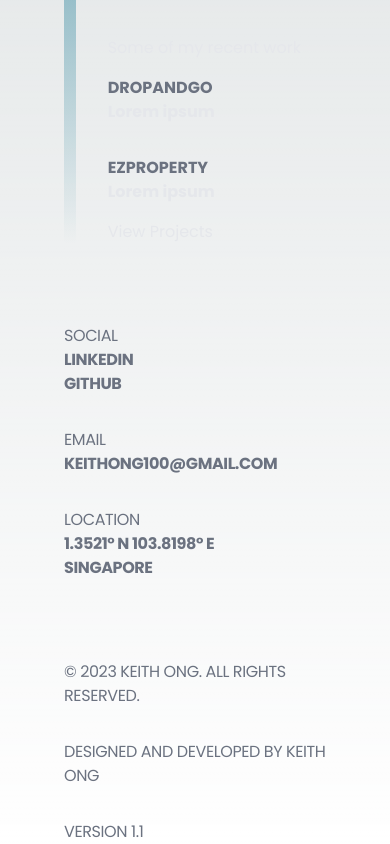
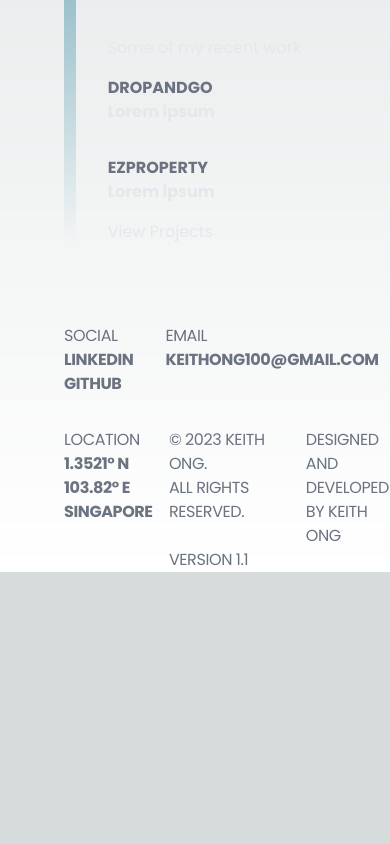
Before and after one commit to Earthstomp/portfolio, a Next.js app in the folder portfolio/: page / in a window 390 px wide. Shown: the part 616-1460 px from the top of the page. After the commit the page ends 1188 px from the top, so only its background shows below. Built offline with nearby package versions, Linux system fonts and the light colour scheme; grey boxes are pictures that could not be loaded.

Commit message:
style: add breakpoints to footer

```diff
--- a/portfolio/app/components/Footer.tsx
+++ b/portfolio/app/components/Footer.tsx
@@ -3,54 +3,87 @@ import Link from "next/link"
 const Footer = () => {
     return (
         <footer className="pt-20 px-16 text-gray-500">
-            <div className="sm:grid-cols-2 grid lg:grid-cols-3 gap-8">
+            <div className="grid sm:grid-cols-6 md:grid-cols-6 lg:grid-cols-6 gap-8">
                 <div className="sm:text-xs md:text-sm lg:text-md uppercase tracking-tight">
                     Social
                     <div className="">
-                        <a className="hover:text-cyan-500 transition duration-500 font-bold sm:text-md md:text-lg lg:text-xl " href="https://tinyurl.com/linkedin-keith">
+                        <a className="hover:text-cyan-500 transition duration-500 font-bold sm:text-md md:text-md lg:text-xl " href="https://tinyurl.com/linkedin-keith">
                             Linkedin
                         </a>
                         <br />
 
-                        <a className="hover:text-cyan-500 transition duration-500 font-bold sm:text-md md:text-lg lg:text-xl" href="https://github.com/Earthstomp">
+                        <a className="hover:text-cyan-500 transition duration-500 font-bold sm:text-md md:text-md lg:text-xl" href="https://github.com/Earthstomp">
                             Github
                         </a>
                     </div>
                 </div>
-                <div className="sm:text-xs md:text-sm lg:text-md uppercase tracking-tight">
+                <div className="col-span-2 sm:text-xs md:text-sm lg:text-md uppercase tracking-tight">
                     Email
-                    <div className="sm:text-md md:text-lg lg:text-xl">
+                    <div className="sm:text-md md:text-md lg:text-xl">
                         <a className="hover:text-cyan-500 transition duration-500 font-bold" href="mailto:keithong100@gmail.com">
                             keithong100@gmail.com
                         </a>
                     </div>
                 </div>
+                <div className="col-span-3">
+                    <div className="grid grid-cols-3 sm:grid-cols-2">
                         <div className="sm:text-xs md:text-sm lg:text-md uppercase tracking-tight">
                             Location
-                    <div className="font-bold sm:text-xl md:text-2xl lg:text-3xl uppercase">
+                            <div className="font-bold sm:text-xl md:text-lg lg:text-2xl uppercase">
 
                                 <div>
                                     1.3521° N
-                            103.8198° E
+                                    103.82° E
                                 </div>
                                 <div className="sm:text-md md:text-lg lg:text-xl">Singapore
                                 </div>
                             </div>
                         </div>
+                        <div className="col-span-2 sm:col-span-1">
+                            <div className="grid grid-cols-2 sm:grid-cols-2 md:grid-cols-2 xl-grid-cols-2 sm:text-xs md:text-sm lg:text-md uppercase tracking-tight">
+                                <div>
+                                    © 2023 Keith Ong. <br />
+                                    All Rights Reserved.
                                 </div>
-            <div className="pt-20 sm:grid-cols-1 grid lg:grid-cols-3 gap-8 sm:text-xs md:text-sm lg:text-md uppercase tracking-tight">
-                <div>
-                    © 2023 Keith Ong. All Rights Reserved.
-                </div>
-                <div>
-                    Designed and Developed by Keith Ong
+                                <div className="pl-8 sm:pl-4 ">
+                                    Designed and Developed
+                                    <br /> by Keith Ong
                                 </div>
                                 <div>
                                     Version 1.1
                                 </div>
-
+                            </div>
+                        </div>
 
                     </div>
+                </div>
+                {/* <div className="sm:col-span-2 md:col-span-1 sm:text-xs md:text-sm lg:text-md uppercase tracking-tight">
+                    Location
+                    <div className="font-bold sm:text-xl md:text-2xl lg:text-3xl uppercase">
+
+                        <div>
+                            1.3521° N <br />
+                            103.82° E
+                        </div>
+                        <div className="sm:text-md md:text-lg lg:text-xl">Singapore
+                        </div>
+                    </div>
+                </div>
+                <div className="sm:grid-cols-1 grid sm:text-xs md:text-sm lg:text-md uppercase tracking-tight">
+                    <div>
+                        © 2023 Keith Ong. <br />
+                        All Rights Reserved.
+                    </div>
+                    <div>
+                        Designed and Developed
+                        <br /> by Keith Ong
+                    </div>
+                    <div>
+                        Version 1.1
+                    </div>
+                </div> */}
+            </div>
+
 
         </footer>
     )
```
Lines whose indentation alone changed are shown as unchanged.
